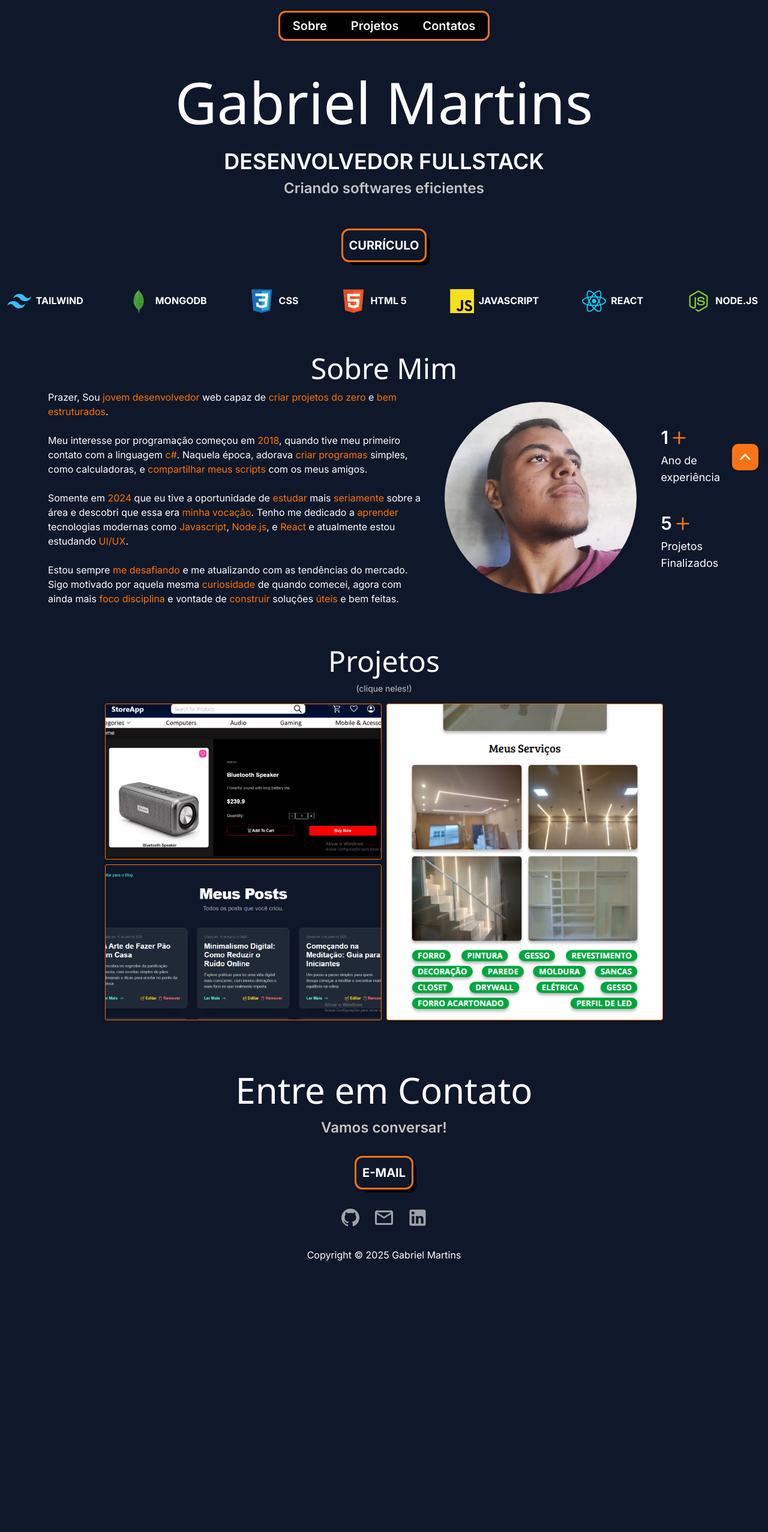
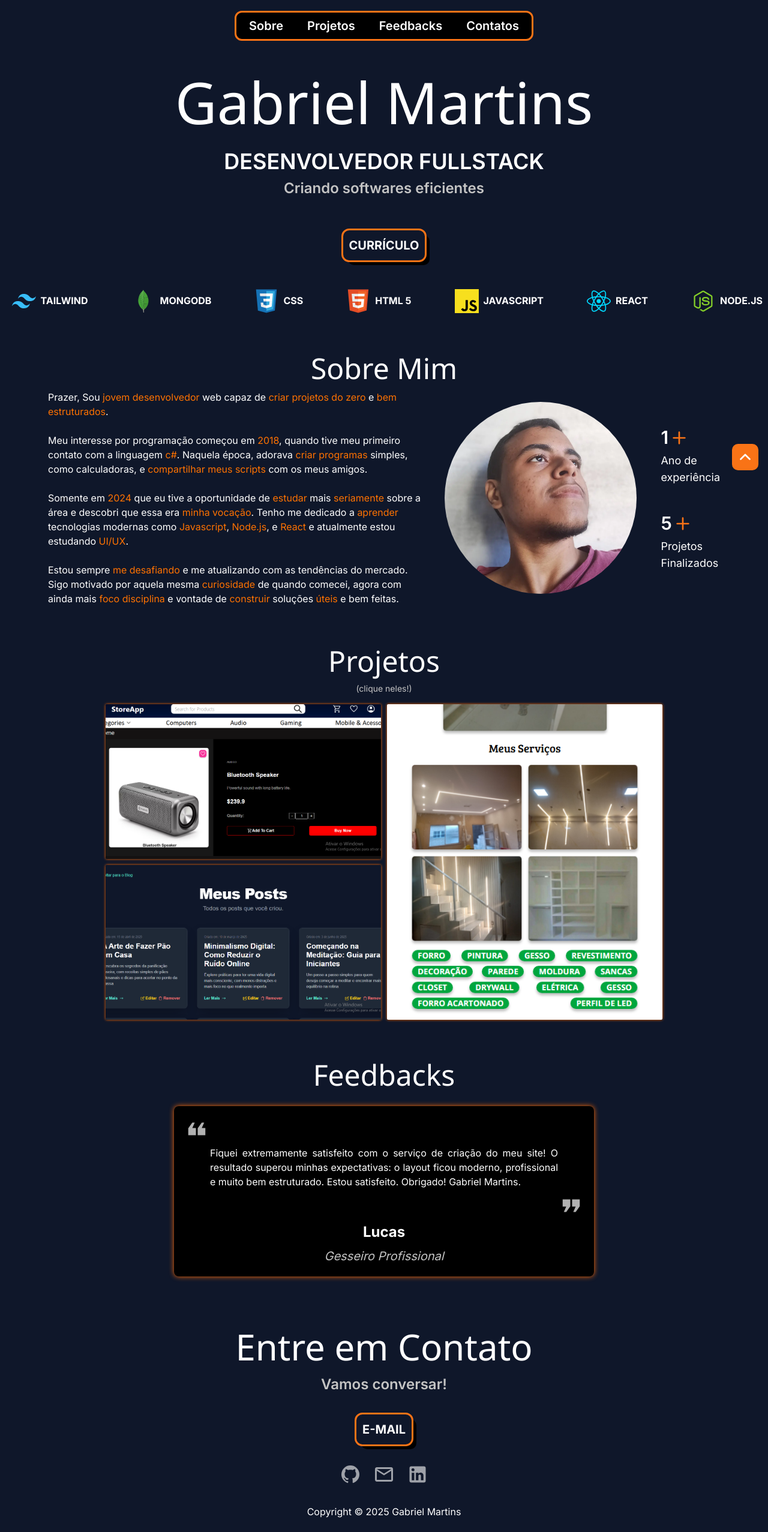
Before and after one commit to gbr-dev-web/gbr-dev-web.github.io, a Next.js app: page / in a window 1280 px wide. Shown: the whole page at 60% size. Before the commit the page ends 2126 px from the top, so only its background shows below. Built offline with nearby package versions, Linux system fonts and the light colour scheme; a web font is replaced by a local one.

Commit message:
seção de fedbacks adicionado

```diff
--- a/src/components/NavMobile.js
+++ b/src/components/NavMobile.js
@@ -98,6 +98,12 @@ export default function Navbar() {
               Projetos
             </button>
             <button
+              onClick={() => handleRedirect("#feedbacks")}
+              className="text-white text-3xl font-semibold hover:text-orange-400 transition"
+            >
+              Feedbacks
+            </button>
+            <button
               onClick={() => handleRedirect("#contato")}
               className="text-white text-3xl font-semibold hover:text-orange-400 transition"
             >
--- /dev/null
+++ b/src/components/TechMarquee.js
@@ -0,0 +1,41 @@
+"use client";
+
+import Css from "@/assets/stacks/css3.svg";
+import Html from "@/assets/stacks/html.svg";
+import Js from "@/assets/stacks/javascript.svg";
+import ReactLogo from "@/assets/stacks/react.svg";
+import Node from "@/assets/stacks/node.svg";
+import Tailwind from "@/assets/stacks/tailwind.svg";
+import Mongo from "@/assets/stacks/mongo.svg";
+
+export default function TechMarquee() {
+  const techs = [
+    { name: "CSS", icon: Css },
+    { name: "HTML 5", icon: Html },
+    { name: "JAVASCRIPT", icon: Js },
+    { name: "REACT", icon: ReactLogo },
+    { name: "NODE.JS", icon: Node },
+    { name: "TAILWIND", icon: Tailwind },
+    { name: "MONGODB", icon: Mongo },
+  ];
+
+  return (
+    <div className="overflow-hidden w-screen mt-4 -mx-4 sm:-mx-6 md:-mx-12 lg:-mx-20">
+      <div className="flex animate-marquee-reverse whitespace-nowrap w-max gap-x-6 sm:gap-x-10">
+        {[...Array(2)].flatMap((_, group) =>
+          techs.map(({ name, icon: Icon }, i) => (
+            <div
+              key={`${group}-${i}`}
+              className="flex items-center gap-2 min-w-max px-4"
+            >
+              <Icon className="w-8 h-8 sm:w-10 sm:h-10" />
+              <p className="text-white font-bold text-[16px] sm:text[20px] font-inter">
+                {name}
+              </p>
+            </div>
+          ))
+        )}
+      </div>
+    </div>
+  );
+}
--- a/src/components/layout/MainContent.js
+++ b/src/components/layout/MainContent.js
@@ -2,14 +2,6 @@
 
 import { Suspense, lazy } from "react";
 import Image from "next/image";
-
-import Css from "@/assets/stacks/css3.svg";
-import Html from "@/assets/stacks/html.svg";
-import Js from "@/assets/stacks/javascript.svg";
-import ReactLogo from "@/assets/stacks/react.svg";
-import Node from "@/assets/stacks/node.svg";
-import Tailwind from "@/assets/stacks/tailwind.svg";
-import Mongo from "@/assets/stacks/mongo.svg";
 
 import storeapp1 from "@/assets/img/storeapp/storeapp.webp";
 import storeapp2 from "@/assets/img/storeapp/storeapp2.png";
@@ -22,6 +14,7 @@ import blogapp3 from "@/assets/img/blogapp/blogapp3.png";
 import Plus from "@/assets/icons/plus.svg";
 import External from "@/assets/icons/externalLink.svg";
 import Arrow from "@/assets/icons/arrowUp.svg";
+import Quote from "@/assets/icons/quote.svg";
 
 import Github from "@/assets/social/github.svg";
 import Linkedin from "@/assets/social/linkedin.svg";
@@ -32,20 +25,12 @@ import perfil from "@/assets/img/perfil.webp";
 import ProjectSlider from "../sliders/ImageSlider";
 import ImageSliderLC from "../sliders/ImageSliderLC";
 
-// const SkillPill = lazy(() => import("../SkillPill"));
+import TechMarquee from "../TechMarquee";
+
 const IconLink = lazy(() => import("../IconLink"));
 const NavMobile = lazy(() => import("../NavMobile"));
 
 export default function MainContent() {
-  const techs = [
-    { name: "CSS", icon: Css },
-    { name: "HTML 5", icon: Html },
-    { name: "JAVASCRIPT", icon: Js },
-    { name: "REACT", icon: ReactLogo },
-    { name: "NODE.JS", icon: Node },
-    { name: "TAILWIND", icon: Tailwind },
-    { name: "MONGODB", icon: Mongo },
-  ];
   return (
     <div className="inline-flex flex-col justify-start items-center gap-6 lg:gap-8">
       {/* NAV COMPLETA - só em telas maiores */}
@@ -65,6 +50,14 @@ export default function MainContent() {
               className="relative z-10 no-underline text-xl text-white text-center font-semibold font-inter hover:text-orange-400 hover:drop-shadow-md transition-colors duration-300"
             >
               Projetos
+            </a>
+          </li>
+          <li className="holographic-hover hover:scale-105 hover:bg-gray-800 transition-transform duration-300 ease-in-out rounded-lg px-2 py-1">
+            <a
+              href="#feedbacks"
+              className="relative z-10 no-underline text-xl text-white text-center font-semibold font-inter hover:text-orange-400 hover:drop-shadow-md transition-colors duration-300"
+            >
+              Feedbacks
             </a>
           </li>
           <li className="holographic-hover hover:scale-105 hover:bg-gray-800 transition-transform duration-300 ease-in-out rounded-lg px-2 py-1">
@@ -100,23 +93,7 @@ export default function MainContent() {
       </a>
 
       {/* stacks */}
-      <div className="overflow-hidden w-screen mt-4 -mx-4 sm:-mx-6 md:-mx-12 lg:-mx-20">
-        <div className="flex animate-marquee-reverse whitespace-nowrap w-max gap-x-6 sm:gap-x-10">
-          {[...Array(2)].flatMap((_, group) =>
-            techs.map(({ name, icon: Icon }, i) => (
-              <div
-                key={`${group}-${i}`}
-                className="flex items-center gap-2 min-w-max px-4"
-              >
-                <Icon className="w-8 h-8 sm:w-10 sm:h-10" />
-                <p className="text-white font-bold text-[16px] sm:text[20px] font-inter">
-                  {name}
-                </p>
-              </div>
-            ))
-          )}
-        </div>
-      </div>
+      <TechMarquee />
 
       <section id="sobre" className="mt-6">
         <h3>Sobre Mim</h3>
@@ -252,22 +229,44 @@ export default function MainContent() {
                   prevenindo <span>XSS</span>.
                 </>
               }
-              skills={[
-                "React",
-                "Javascript",
-                "Tailwind",
-              ]}
+              skills={["React", "Javascript", "Tailwind"]}
               links={[
                 {
                   icon: Github,
                   href: "https://github.com/gbr-dev-web/blogApp",
                   text: "Repositório",
-                }
+                },
               ]}
             />
           </div>
           {/* Lucas Gesso */}
           <ImageSliderLC />
+        </div>
+      </section>
+
+      <section id="feedbacks" className="mt-6 w-full">
+        <h3 className="mb-4">Feedbacks</h3>
+
+        <div className="w-full max-w-[700px] h-auto p-4 sm:p-5 mx-auto bg-black rounded-lg shadow-[0px_0px_8px_0px_rgba(255,104,0,1.00)] flex flex-col justify-start gap-2 sm:gap-2.5">
+          <Quote className="w-7 h-7 sm:w-9 sm:h-9 rotate-180" />
+
+          <div className="px-6 sm:px-10">
+            <p className="text-white text-sm sm:text-base font-normal text-justify">
+              Fiquei extremamente satisfeito com o serviço de criação do meu
+              site! O resultado superou minhas expectativas: o layout ficou
+              moderno, profissional e muito bem estruturado. Estou satisfeito.
+              Obrigado! Gabriel Martins.
+            </p>
+          </div>
+
+          <Quote className="w-7 h-7 sm:w-9 sm:h-9 self-end" />
+
+          <p className="text-center text-white text-xl sm:text-2xl font-bold">
+            Lucas
+          </p>
+          <p className="text-center text-[#C4c4c4] text-base sm:text-xl italic">
+            Gesseiro Profissional
+          </p>
         </div>
       </section>
 
--- a/src/components/sliders/ImageSlider.js
+++ b/src/components/sliders/ImageSlider.js
@@ -38,9 +38,8 @@ export default function ProjectSlider({
     <>
       {/* Slider */}
       <div
-        className={`relative w-full aspect-[${aspectRatio}] overflow-hidden shadow-md transform transition-transform duration-300 hover:scale-105 cursor-pointer rounded-sm`}
+        className={`relative w-full aspect-[${aspectRatio}] overflow-hidden transform transition-transform duration-300 hover:scale-105 cursor-pointer rounded-sm shadow-[0px_0px_4px_0px_rgba(255,104,0,1.00)]`}
         onClick={openModal}
-        style={{ outline: "1px solid #FF7300" }}
       >
         {images.map((img, index) => (
           <div
--- a/src/components/sliders/ImageSliderLC.js
+++ b/src/components/sliders/ImageSliderLC.js
@@ -47,9 +47,8 @@ export default function ImageSliderLC() {
     <>
       {/* Slider */}
       <div
-        className="relative w-full overflow-hidden shadow-md cursor-pointer rounded-sm transform transition-transform duration-300 hover:scale-105 self-strech h-full"
+        className="relative w-full overflow-hiddencursor-pointer rounded-sm transform transition-transform duration-300 hover:scale-105 self-strech h-full shadow-[0px_0px_4px_0px_rgba(255,104,0,1.00)]"
         onClick={openModal}
-        style={{ outline: "1px solid #FF7300" }}
       >
         {images.map((img, index) => (
           <div
```
Also changed, not shown: src/assets/icons/quote.svg (added).
